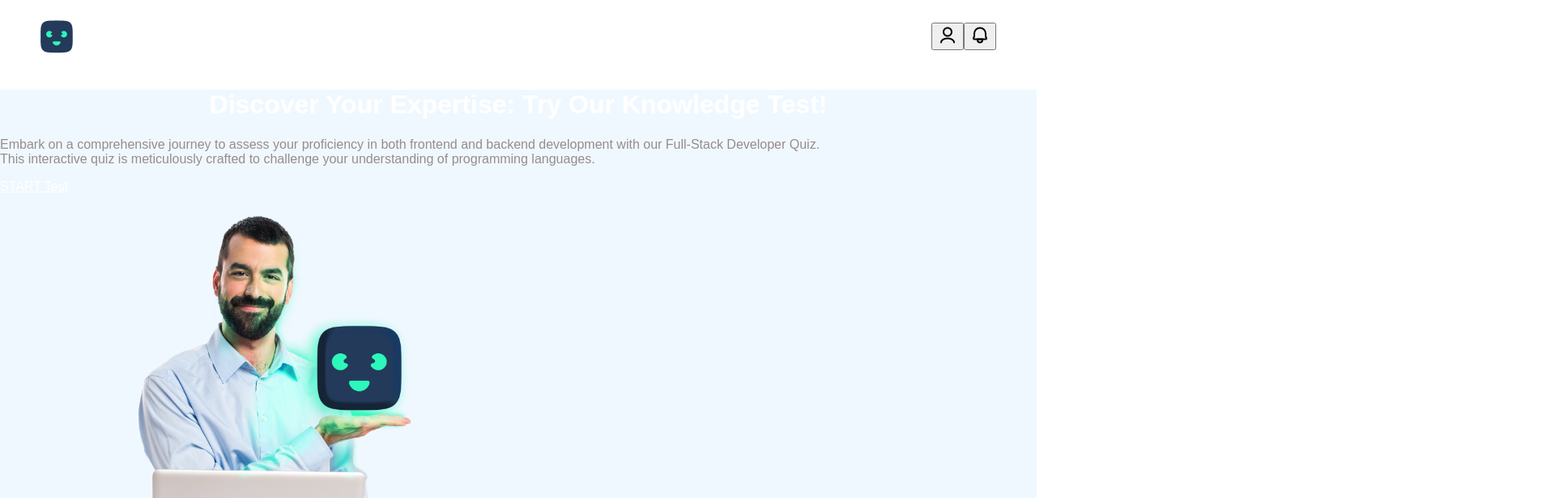
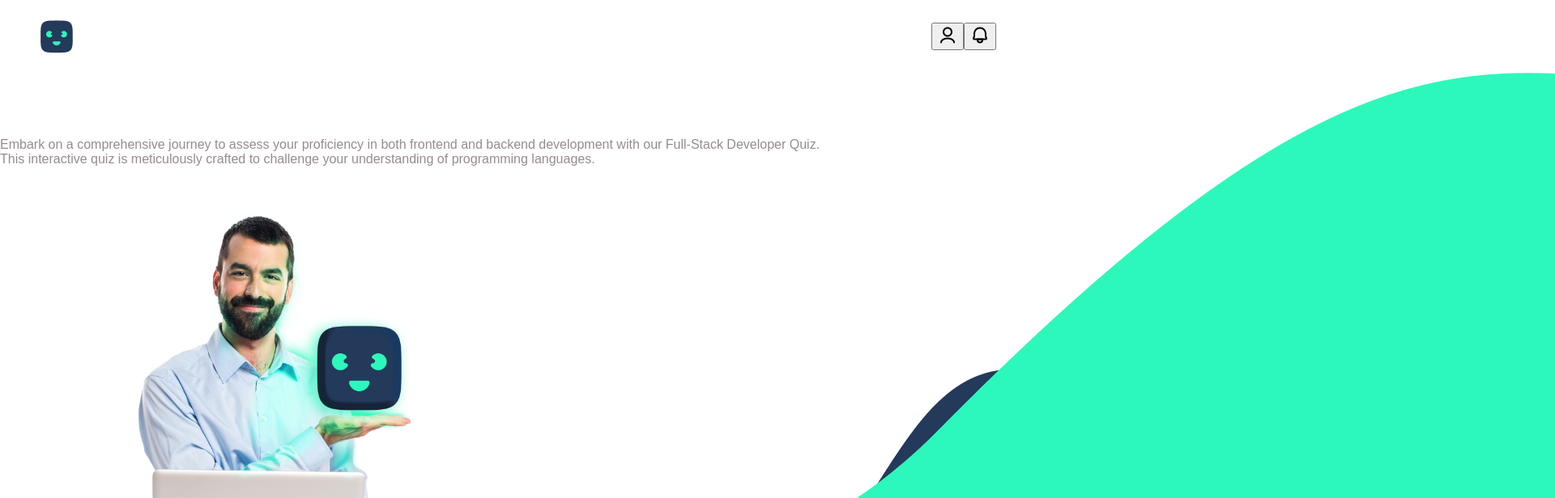
Before and after one commit to mibanas/ItQuizRecruter, a React (Create React App) app: page / in a window 1280 px wide. Shown: the top 616 px of the page at 81% size, 1920 px wide, since content can reach past the window. Built offline with nearby package versions, Linux system fonts and the light colour scheme.

Commit message:
fix content

```diff
--- a/src/Styles/homecontent.css
+++ b/src/Styles/homecontent.css
@@ -1,28 +1,31 @@
 .homecontent{
-    background-color: aliceblue;
+    position: relative;
+    width: 100%;
 }
 
-.home2 {
+.home1 {
+    position: absolute;
     z-index: -1;
-}
+    width: 100%;
+  }
 
-.home3 {
+  .home2 {
+    position: absolute;
     z-index: -2;
-}
+    width: 100%;
+  }
+
+  .home3 {
+    position: absolute;
+    z-index: -3;
+    width: 100%;
+  }
 
 #pic1 {
     width: 50%;
 }
 
-#pic2 {
-    width: 100%;
-}
-#pic3 {
-    width: 100%;
-    position: relative  ;
-    /* top: 180px; */
-    z-index: -1;
-}
+
 /*
 h1{
     text-align:center;
```
